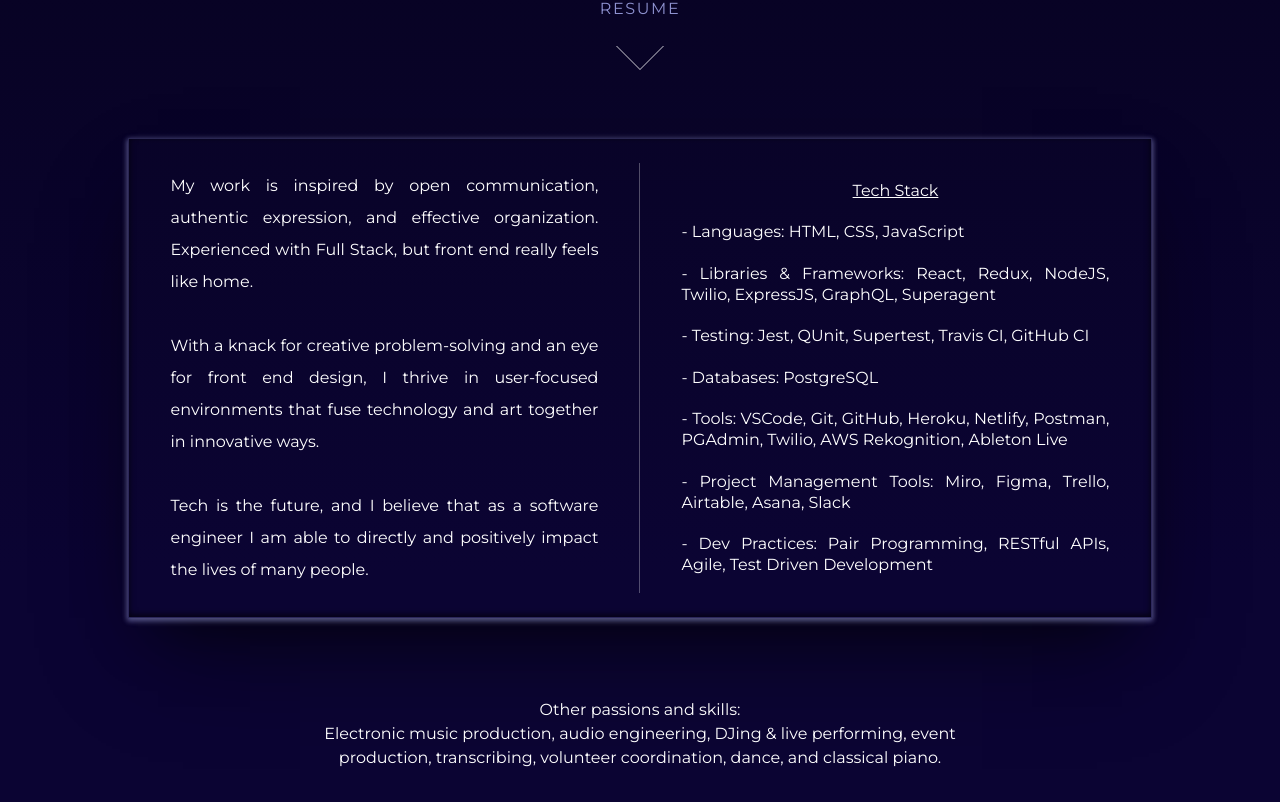
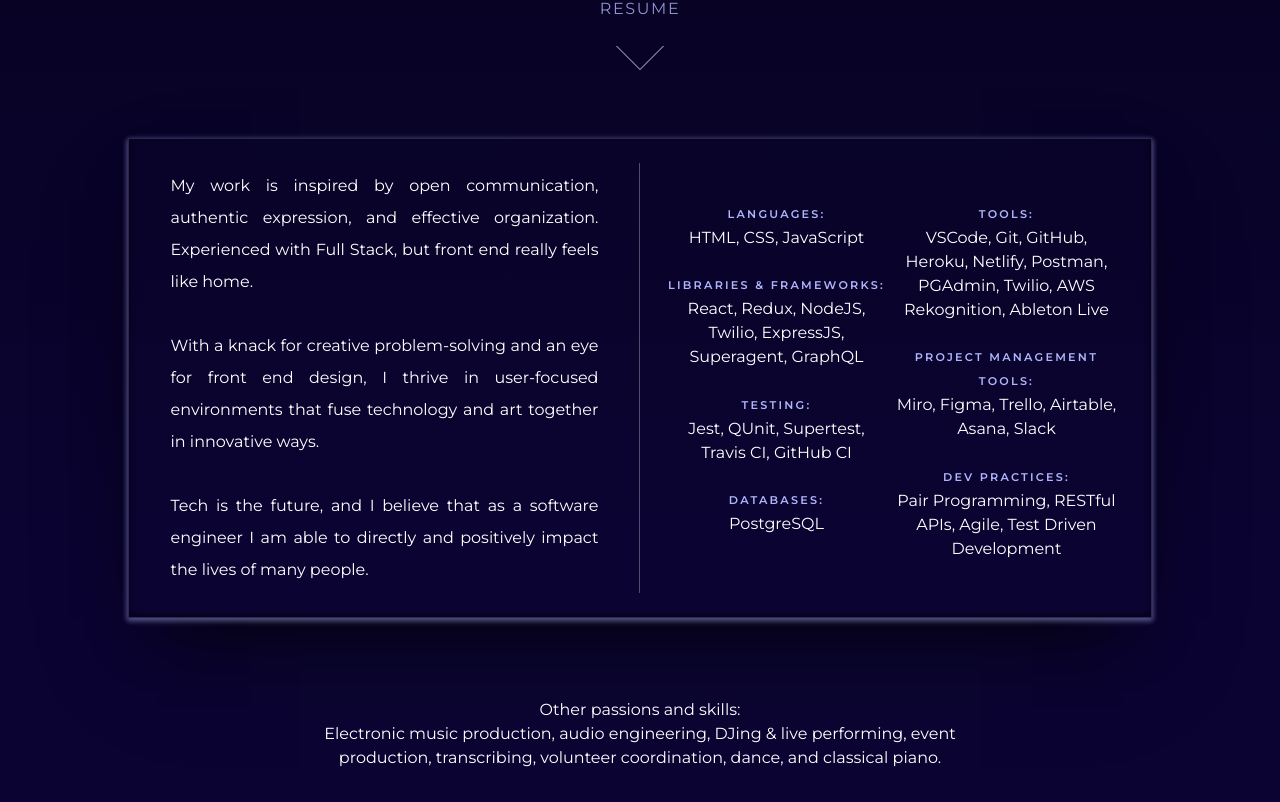
Before and after one commit to jena-boehm/portfolio-site, a React app: page / in a window 1280 px wide. Shown: the part 1495-2297 px from the top of the page. Built offline with nearby package versions, Linux system fonts and the light colour scheme.

Commit message:
tech stack styles

```diff
--- a/src/components/about/About.css
+++ b/src/components/about/About.css
@@ -118,14 +118,56 @@ html {
                 }
 
                 .techStack {
+                    display: flex;
+                    justify-content: center;
+                    align-items: stretch;
                     width: 45%;
-                    line-height: 1.3em;
-                    text-align: justify;
-                    padding: 0 1em 0 1em;
+                    height: max-content;
+                    line-height: 1.5em;
+                    text-align: center;
+                    padding: 0 0 1.1em 0;
 
                     .techStackTitle {
                         text-align: center;
                         text-decoration: underline;
+                    }
+
+                    .techStackLeft {
+                        display: flex;
+                        justify-content: center;
+                        align-content: space-between;
+                        flex-direction: column;
+                        width: 50%;
+                        height: 100%;
+                        padding-right: 0.5em;
+
+                        .stackHeader {
+                            font-size: 0.7em;
+                            text-transform: uppercase;
+                            letter-spacing: 0.2em;
+                            margin-top: 2.1em;
+                            font-weight: 600;
+                            color: #B0B6FB;
+                        }
+                    }
+
+                    .techStackRight {
+                        display: flex;
+                        justify-content: center;
+                        align-content: space-between;
+                        flex-direction: column;
+                        width: 50%;
+                        height: 100%;
+                        padding-right: 0.5em;
+
+                        .stackHeader {
+                            font-size: 0.7em;
+                            text-transform: uppercase;
+                            letter-spacing: 0.2em;
+                            margin-top: 2.1em;
+                            font-weight: 600;
+                            color: #B0B6FB;
+                        }
                     }
                 }
             }
--- a/src/components/about/About.jsx
+++ b/src/components/about/About.jsx
@@ -57,19 +57,56 @@ export const About = () => {
             <div className={styles.line}></div>
 
             <div className={styles.techStack}>
-              <div className={styles.techStackTitle}>
+              {/* <div className={styles.techStackTitle}>
               Tech Stack<br/><br/>
+              </div> */}
+              <div className={styles.techStackLeft}>
+                <div className={styles.stackItem}>
+                  <div className={styles.stackHeader}>Languages:</div>
+                  <div>HTML, CSS, JavaScript</div>
+                </div>
+
+                <div className={styles.stackItem}>
+                  <div className={styles.stackHeader}>Libraries & Frameworks:</div>
+                  <div>React, Redux, NodeJS, Twilio, ExpressJS, Superagent, GraphQL</div>
+                </div>
+
+                <div className={styles.stackItem}>
+                  <div className={styles.stackHeader}>
+                  Testing:</div>
+                  <div>Jest, QUnit, Supertest, Travis CI, GitHub CI</div>
+                </div>
+
+                <div className={styles.stackItem}>
+                  <div className={styles.stackHeader}>
+                    Databases:</div>
+                  <div>PostgreSQL</div>
+                </div>
               </div>
-          - Languages: HTML, CSS, JavaScript<br/><br/>
-          - Libraries & Frameworks: React, Redux, NodeJS, Twilio, ExpressJS, GraphQL, Superagent<br/><br/>
-          - Testing: Jest, QUnit, Supertest, Travis CI, GitHub CI<br/><br/>
-          - Databases: PostgreSQL<br/><br/>
-          - Tools: VSCode, Git, GitHub, Heroku, Netlify, Postman, PGAdmin, Twilio, AWS Rekognition, Ableton Live<br/><br/>
-          - Project Management Tools: Miro, Figma, Trello, Airtable, Asana, Slack<br/><br/>
-          - Dev Practices: Pair Programming, RESTful APIs, Agile, Test Driven Development
+
+              <div className={styles.techStackRight}>
+                <div className={styles.stackItem}>
+                  <div className={styles.stackHeader}>
+                  Tools:</div>
+                  <div>VSCode, Git, GitHub, Heroku, Netlify, Postman, PGAdmin, Twilio, AWS Rekognition, Ableton Live</div>
+                </div>
+
+                <div className={styles.stackItem}>
+                  <div className={styles.stackHeader}>
+                  Project Management Tools:</div>
+                  <div>Miro, Figma, Trello, Airtable, Asana, Slack</div>
+                </div>
+
+                <div className={styles.stackItem}>
+                  <div className={styles.stackHeader}>
+                  Dev Practices:</div>
+                  <div>Pair Programming, RESTful APIs, Agile, Test Driven Development</div>
+                </div>
+              </div>
             </div>
           </section>
         </section>
+
         <section className={styles.bottomBlurb}>
           Other passions and skills:<br/>
           Electronic music production, audio engineering, DJing & live performing, event production, transcribing, volunteer coordination, dance, and classical piano.
```
